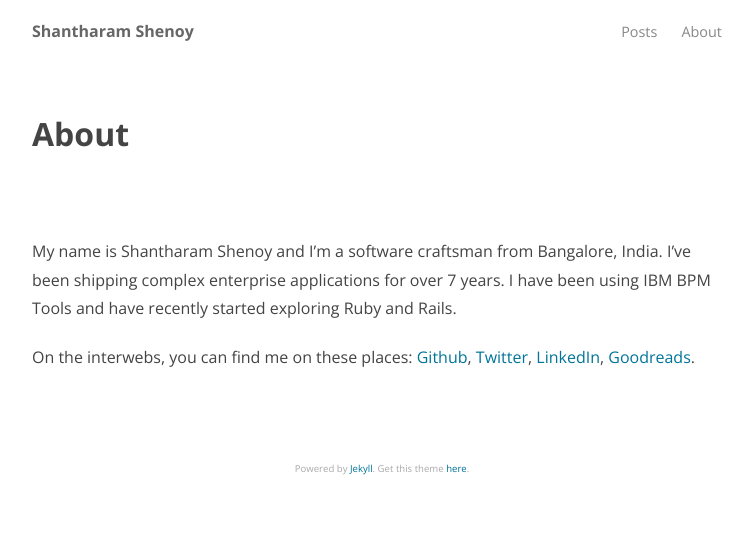
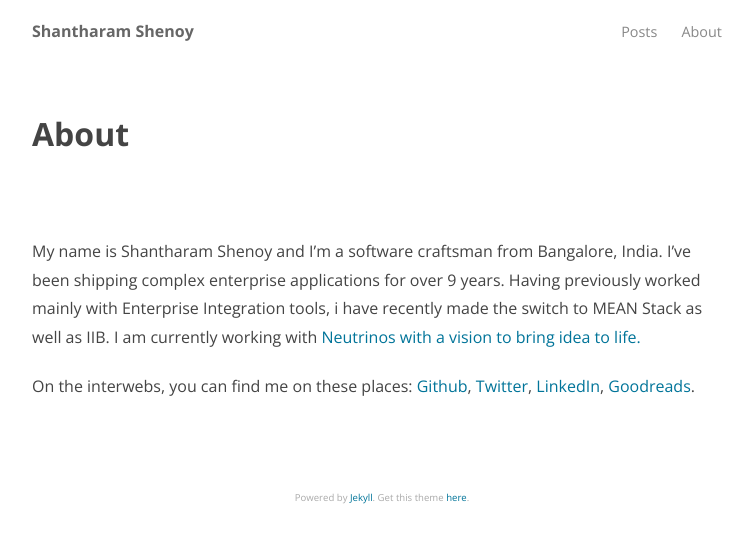
Before and after one commit to shantharamshenoy/blog_old, a Jekyll site: the page built from about/index.md, in a window 1280 px wide. Shown: the top 543 px of the page, without its empty margins (258-1011 px from the left). Built offline with Jekyll 4.4.1, drawn with Linux system fonts in a browser that asks for light colours.

Commit message:
Update index.md

```diff
--- a/about/index.md
+++ b/about/index.md
@@ -7,8 +7,8 @@ date:  2016-08-23 20:34:41
 
 My name is Shantharam Shenoy and
 I'm a software craftsman from Bangalore, India.
-I've been shipping complex enterprise applications for over 7 years.
-I have been using IBM BPM Tools and have recently started exploring Ruby and Rails.
+I've been shipping complex enterprise applications for over 9 years.
+Having previously worked mainly with Enterprise Integration tools, i have recently made the switch to MEAN Stack as well as IIB. I am currently working with <a href="http://www.neutrinos.co/">Neutrinos<a> with a vision to bring idea to life.
 
 On the interwebs, you can find me on these places:
 [Github](http://github.com/shantharamshenoy),
```
